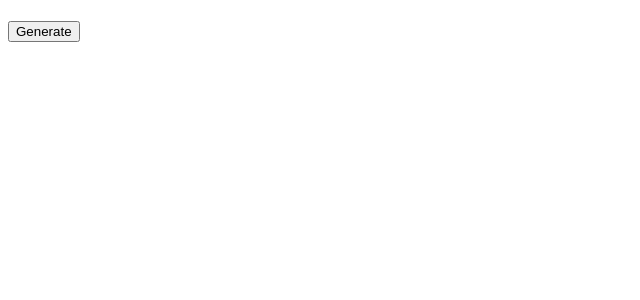
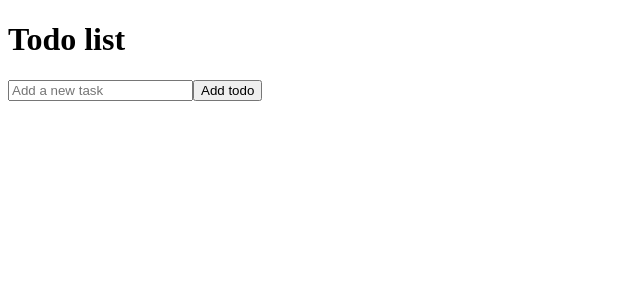
Before and after one commit to muxlisa-maxmudova/react.js.start, a React (Vite) app: page / in a window 1280 px wide. Shown: the top 300 px of the page, without its empty margins (0-640 px from the left). Built offline with nearby package versions, Linux system fonts and the light colour scheme.

Commit message:
Todo end

```diff
--- a/src/App.jsx
+++ b/src/App.jsx
@@ -1,9 +1,8 @@
-import ExampleTwo from "./Hooks/ExampleTwo.jsx";
-
+import ToDoList from "./Hooks/ToDoList.jsx";
 export const App = () => {
     return (
         <main>
-          <ExampleTwo/>
+        <ToDoList/>
         </main>
     )
 }
--- /dev/null
+++ b/src/Hooks/ToDoList.jsx
@@ -0,0 +1,35 @@
+import {useState} from "react"
+const ToDoList = () => {
+    const [todos, setTodos] = useState([])
+    const [inputValue, setInputValue] = useState("")
+    const handleSubmit = (e) => {
+        e.preventDefault(); //prevents automatic
+        if(inputValue.trim()){
+            setTodos([...todos, inputValue])
+            setInputValue('')
+        }
+    }
+    const handleChange =(e)=>{
+        setInputValue(e.target.value)
+    }
+    return (
+        <div>
+            <h1>Todo list</h1>
+            <form onSubmit={handleSubmit}>
+                <input
+                type="text"
+                value={inputValue}
+                onChange={handleChange}
+                placeholder="Add a new task"
+                />
+                <button type="submit">Add todo</button>
+            </form>
+            <ul>
+                {todos.map((todo)=>(
+                    <li key={Math.random()}>{todo}</li>
+                ))}
+            </ul>
+        </div>
+    )
+}
+export default ToDoList
```
